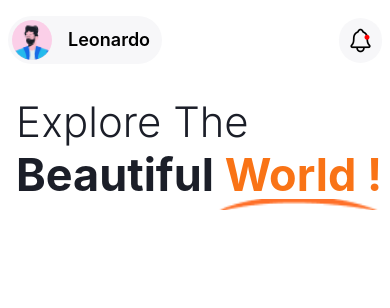
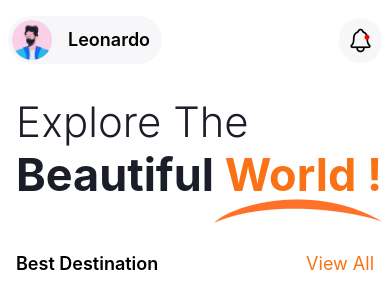
Before and after one commit to Orizaaaaa/travelnoob, a React Native app: screen /home in a window 390 px wide. Shown: the top 308 px of the page. Built offline with nearby package versions, Linux system fonts and the light colour scheme.

Commit message:
update caraosel onboard

```diff
--- a/screens/home/HomeScreen.tsx
+++ b/screens/home/HomeScreen.tsx
@@ -47,8 +47,18 @@ const HomeScreen = () => {
                 </View>
             </View>
 
+            {/* caraosel */}
+            <View className='flex flex-row justify-between items-center px-4 mt-4' >
+                <Text className='text-lg font-semibold' >Best Destination </Text>
+                <TouchableOpacity>
+                    <Text className='text-lg text-orange-500' >View All</Text>
+                </TouchableOpacity>
+            </View>
+
+
 
         </ScrollView>
+
     )
 }
 
--- a/screens/onboard/OnboardScreen.tsx
+++ b/screens/onboard/OnboardScreen.tsx
@@ -57,7 +57,7 @@ const OnboardScreen = ({ navigation }: any) => {
                     {/* Render indicator */}
                     {slidesAsset.map((_, index) => (
                         <View key={index} className='bg-primary'
-                            style={[styles.indicator, currentSlideIndex == index && { width: 34, height: 8, },]}
+                            style={[styles.indicator, currentSlideIndex == index && { width: 34, height: 8, backgroundColor: '#24BAEC' },]}
                         />
                     ))}
                 </View>
--- a/utils/onboardObject.tsx
+++ b/utils/onboardObject.tsx
@@ -48,7 +48,7 @@ export const styles = StyleSheet.create({
     indicator: {
         height: 8,
         width: 18,
-        backgroundColor: '#24BAEC',
+        backgroundColor: '#CAEAFF',
         marginHorizontal: 3,
         borderRadius: 5,
 
```
Also changed, not shown: assets/images/line.png.
